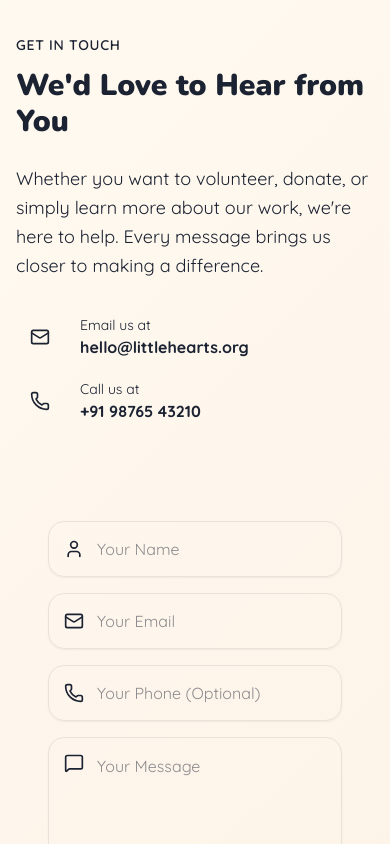
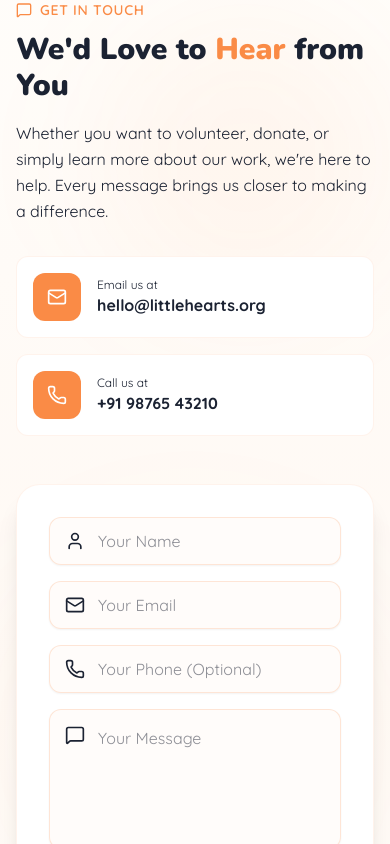
Before and after one commit to md-amir-gauhar/nanhi-muskan-seva-foundation, a Next.js app: page / in a window 390 px wide. Shown: the part 6220-7064 px from the top of the page. Built offline with nearby package versions, Linux system fonts and the light colour scheme.

Commit message:
feat: enhance ContactSection component with improved layout, styling, and responsiveness

```diff
--- a/components/ContactSection.tsx
+++ b/components/ContactSection.tsx
@@ -30,22 +30,27 @@ const ContactSection = () => {
   };
 
   return (
-    <section ref={ref} className="py-24 gradient-warm" id="contact">
-      <div className="container mx-auto px-4">
-        <div className="grid lg:grid-cols-2 gap-16 items-center">
+    <section ref={ref} className="py-16 md:py-20 bg-gradient-to-b from-background via-[#FFF5EE]/40 to-background relative overflow-hidden" id="contact">
+      {/* Decorative background elements */}
+      <div className="absolute top-20 right-0 w-72 h-72 bg-[#FA8B46]/5 rounded-full blur-3xl" />
+      <div className="absolute bottom-20 left-0 w-96 h-96 bg-[#FA8B46]/5 rounded-full blur-3xl" />
+
+      <div className="container mx-auto px-4 relative z-10">
+        <div className="grid lg:grid-cols-2 gap-12 items-center">
           {/* Left Content */}
           <motion.div
             initial={{ opacity: 0, x: -30 }}
             animate={inView ? { opacity: 1, x: 0 } : {}}
             transition={{ duration: 0.6 }}
           >
-            <span className="text-primary font-body font-semibold text-sm uppercase tracking-wider">
+            <span className="text-[#FA8B46] font-body font-semibold text-sm uppercase tracking-wider inline-flex items-center gap-2 mb-3">
+              <MessageSquare className="w-4 h-4" />
               Get in Touch
             </span>
-            <h2 className="font-display font-black text-3xl md:text-5xl text-foreground mt-3 mb-6">
-              We'd Love to Hear from You
+            <h2 className="font-display font-black text-3xl md:text-5xl text-foreground mb-4">
+              We'd Love to <span className="text-[#FA8B46]">Hear</span> from You
             </h2>
-            <p className="font-body text-muted-foreground text-lg mb-8 leading-relaxed">
+            <p className="font-body text-muted-foreground text-base mb-8 leading-relaxed">
               Whether you want to volunteer, donate, or simply learn more about
               our work, we're here to help. Every message brings us closer to
               making a difference.
@@ -53,32 +58,42 @@ const ContactSection = () => {
 
             {/* Contact Methods */}
             <div className="space-y-4">
-              <div className="flex items-center gap-4">
-                <div className="w-12 h-12 rounded-2xl bg-primary/10 flex items-center justify-center">
-                  <Mail className="w-5 h-5 text-primary" />
+              <motion.div
+                initial={{ opacity: 0, y: 10 }}
+                animate={inView ? { opacity: 1, y: 0 } : {}}
+                transition={{ duration: 0.4, delay: 0.3 }}
+                className="flex items-center gap-4 bg-white rounded-xl p-4 border border-[#FA8B46]/10 hover:border-[#FA8B46]/30 transition-all duration-300 hover:shadow-md group"
+              >
+                <div className="w-12 h-12 rounded-xl bg-[#FA8B46] flex items-center justify-center group-hover:scale-110 transition-transform">
+                  <Mail className="w-5 h-5 text-white" />
                 </div>
                 <div>
-                  <p className="font-body text-sm text-muted-foreground">
+                  <p className="font-body text-xs text-muted-foreground">
                     Email us at
                   </p>
-                  <p className="font-display font-bold text-foreground">
+                  <a href="mailto:hello@littlehearts.org" className="font-display font-bold text-foreground hover:text-[#FA8B46] transition-colors">
                     hello@littlehearts.org
-                  </p>
+                  </a>
                 </div>
-              </div>
-              <div className="flex items-center gap-4">
-                <div className="w-12 h-12 rounded-2xl bg-secondary/10 flex items-center justify-center">
-                  <Phone className="w-5 h-5 text-secondary" />
+              </motion.div>
+              <motion.div
+                initial={{ opacity: 0, y: 10 }}
+                animate={inView ? { opacity: 1, y: 0 } : {}}
+                transition={{ duration: 0.4, delay: 0.4 }}
+                className="flex items-center gap-4 bg-white rounded-xl p-4 border border-[#FA8B46]/10 hover:border-[#FA8B46]/30 transition-all duration-300 hover:shadow-md group"
+              >
+                <div className="w-12 h-12 rounded-xl bg-[#FA8B46] flex items-center justify-center group-hover:scale-110 transition-transform">
+                  <Phone className="w-5 h-5 text-white" />
                 </div>
                 <div>
-                  <p className="font-body text-sm text-muted-foreground">
+                  <p className="font-body text-xs text-muted-foreground">
                     Call us at
                   </p>
-                  <p className="font-display font-bold text-foreground">
+                  <a href="tel:+919876543210" className="font-display font-bold text-foreground hover:text-[#FA8B46] transition-colors">
                     +91 98765 43210
-                  </p>
+                  </a>
                 </div>
-              </div>
+              </motion.div>
             </div>
           </motion.div>
 
@@ -90,24 +105,24 @@ const ContactSection = () => {
           >
             <form
               onSubmit={handleSubmit}
-              className="card-playful p-8 space-y-6"
+              className="bg-white rounded-3xl p-8 shadow-xl border border-[#FA8B46]/10 space-y-5"
             >
               <div className="space-y-4">
                 <div className="relative">
-                  <User className="absolute left-4 top-1/2 -translate-y-1/2 w-5 h-5 text-muted-foreground" />
+                  <User className="absolute left-4 top-1/2 -translate-y-1/2 w-5 h-5 text-muted-foreground z-10" />
                   <Input
                     placeholder="Your Name"
                     value={formData.name}
                     onChange={(e) =>
                       setFormData({ ...formData, name: e.target.value })
                     }
-                    className="pl-12 h-14 rounded-2xl border-border bg-muted/50 font-body focus:ring-primary"
+                    className="pl-12 h-12 rounded-xl border-[#FA8B46]/20 bg-[#FFF5EE]/30 font-body focus:ring-2 focus:ring-[#FA8B46]/30 focus:border-[#FA8B46]"
                     required
                   />
                 </div>
 
                 <div className="relative">
-                  <Mail className="absolute left-4 top-1/2 -translate-y-1/2 w-5 h-5 text-muted-foreground" />
+                  <Mail className="absolute left-4 top-1/2 -translate-y-1/2 w-5 h-5 text-muted-foreground z-10" />
                   <Input
                     type="email"
                     placeholder="Your Email"
@@ -115,13 +130,13 @@ const ContactSection = () => {
                     onChange={(e) =>
                       setFormData({ ...formData, email: e.target.value })
                     }
-                    className="pl-12 h-14 rounded-2xl border-border bg-muted/50 font-body focus:ring-primary"
+                    className="pl-12 h-12 rounded-xl border-[#FA8B46]/20 bg-[#FFF5EE]/30 font-body focus:ring-2 focus:ring-[#FA8B46]/30 focus:border-[#FA8B46]"
                     required
                   />
                 </div>
 
                 <div className="relative">
-                  <Phone className="absolute left-4 top-1/2 -translate-y-1/2 w-5 h-5 text-muted-foreground" />
+                  <Phone className="absolute left-4 top-1/2 -translate-y-1/2 w-5 h-5 text-muted-foreground z-10" />
                   <Input
                     type="tel"
                     placeholder="Your Phone (Optional)"
@@ -129,19 +144,19 @@ const ContactSection = () => {
                     onChange={(e) =>
                       setFormData({ ...formData, phone: e.target.value })
                     }
-                    className="pl-12 h-14 rounded-2xl border-border bg-muted/50 font-body focus:ring-primary"
+                    className="pl-12 h-12 rounded-xl border-[#FA8B46]/20 bg-[#FFF5EE]/30 font-body focus:ring-2 focus:ring-[#FA8B46]/30 focus:border-[#FA8B46]"
                   />
                 </div>
 
                 <div className="relative">
-                  <MessageSquare className="absolute left-4 top-4 w-5 h-5 text-muted-foreground" />
+                  <MessageSquare className="absolute left-4 top-4 w-5 h-5 text-muted-foreground z-10" />
                   <Textarea
                     placeholder="Your Message"
                     value={formData.message}
                     onChange={(e) =>
                       setFormData({ ...formData, message: e.target.value })
                     }
-                    className="pl-12 pt-4 min-h-[150px] rounded-2xl border-border bg-muted/50 font-body resize-none focus:ring-primary"
+                    className="pl-12 pt-4 min-h-[140px] rounded-xl border-[#FA8B46]/20 bg-[#FFF5EE]/30 font-body resize-none focus:ring-2 focus:ring-[#FA8B46]/30 focus:border-[#FA8B46]"
                     required
                   />
                 </div>
@@ -149,7 +164,7 @@ const ContactSection = () => {
 
               <Button
                 type="submit"
-                className="btn-hero w-full"
+                className="w-full bg-[#FA8B46] hover:bg-[#FA8B46]/90 text-white h-12 rounded-xl font-display font-bold text-base shadow-lg hover:shadow-xl transition-all duration-300 hover:scale-[1.02] active:scale-95"
                 disabled={isSubmitting}
               >
                 {isSubmitting ? (
```
